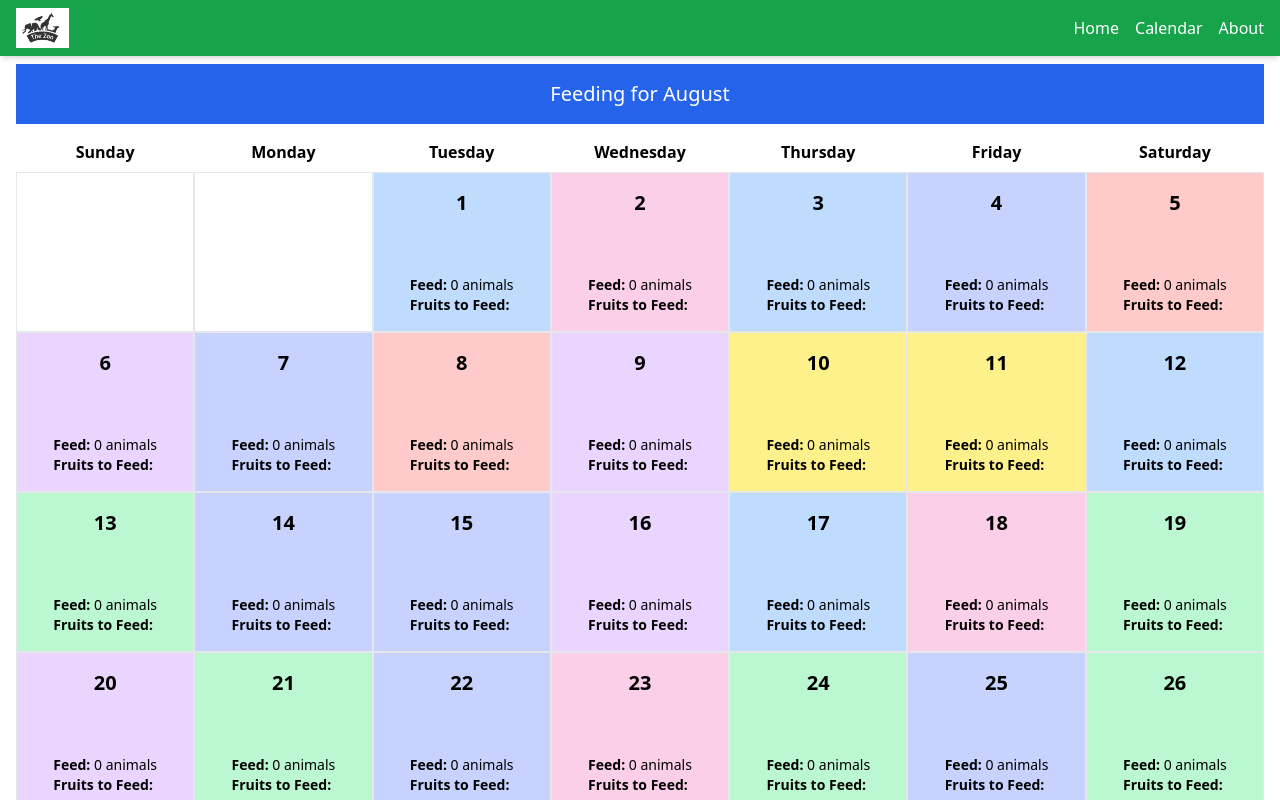
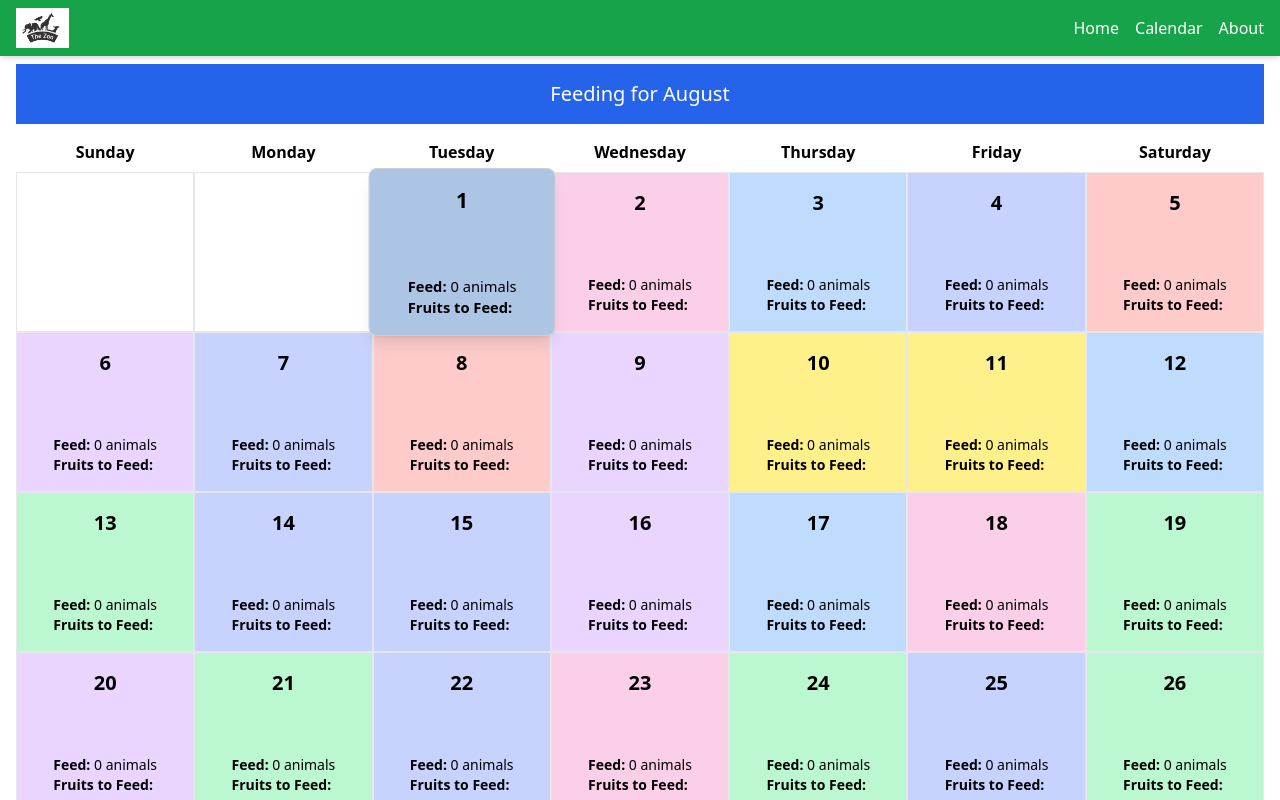
Before and after one commit to chijosh/ss-vuejs-tech-challenge, a Nuxt app: page /calendar in a window 1280 px wide. In both pictures the pointer is over the element 461 px from the left and 252 px from the top of the page. Shown: the top 800 px of the page. Built offline with nearby package versions, Linux system fonts and the light colour scheme.

Commit message:
SIDESTREAM-021 Added on hover style for CalendarCard component

```diff
--- a/components/calendarView/CalendarCard.vue
+++ b/components/calendarView/CalendarCard.vue
@@ -14,7 +14,7 @@ export default {
     cardClass() {
       const colors = ['red', 'yellow', 'blue', 'green', 'purple', 'pink', 'indigo'];
       const randomColor = colors[Math.floor(Math.random() * colors.length)];
-      return `border p-4 bg-${randomColor}-200 w-full h-40 flex flex-col items-center justify-between flex-grow`;
+      return `card border p-4 w-full h-40 flex flex-col items-center justify-between flex-grow transform transition-all duration-300 ease-in-out hover:scale-105 hover:shadow-lg hover:rounded-lg bg-${randomColor}-200`;
     },
   },
 };
@@ -36,3 +36,11 @@ export default {
     </div>
   </nuxt-link>
 </template>
+
+<style scoped>
+.card:hover {
+  filter: brightness(0.9);
+  position: relative;
+  z-index: 2;
+}
+</style>
```
